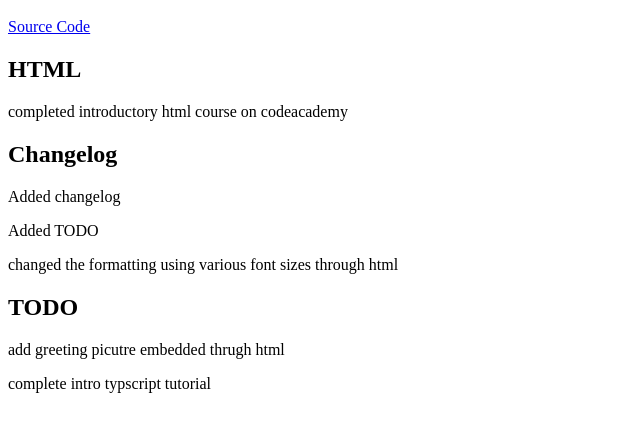
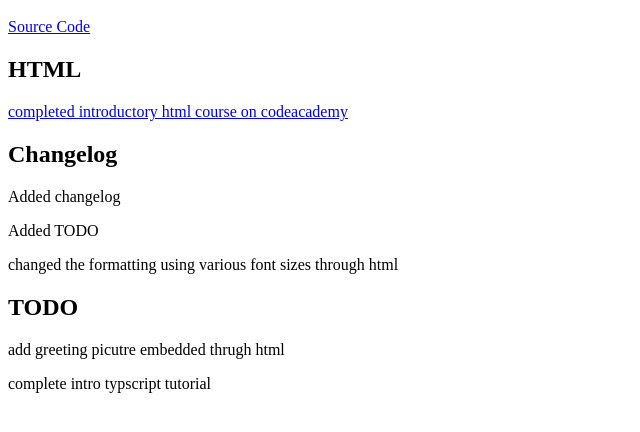
Before and after one commit to jakobw10/jakobw10.github.io, a plain HTML site: page index.html in a window 1280 px wide. Shown: the part 48-480 px from the top of the page, without its empty margins (0-640 px from the left). Drawn offline with Linux system fonts and the light colour scheme.

Commit message:
added bears link

```diff
--- a/index.html
+++ b/index.html
@@ -3,7 +3,7 @@
 <a href="https://github.com/jakobw10/jakobw10.github.io"> Source Code</a>
 <h2> HTML </h2>
   <body>
-    completed introductory html course on codeacademy
+    <a href="https://github.com/jakobw10/jakobw10.github.io/bears.html">completed introductory html course on codeacademy</a>
   </body>
 <h2> Changelog </h2>
   <body>
```
